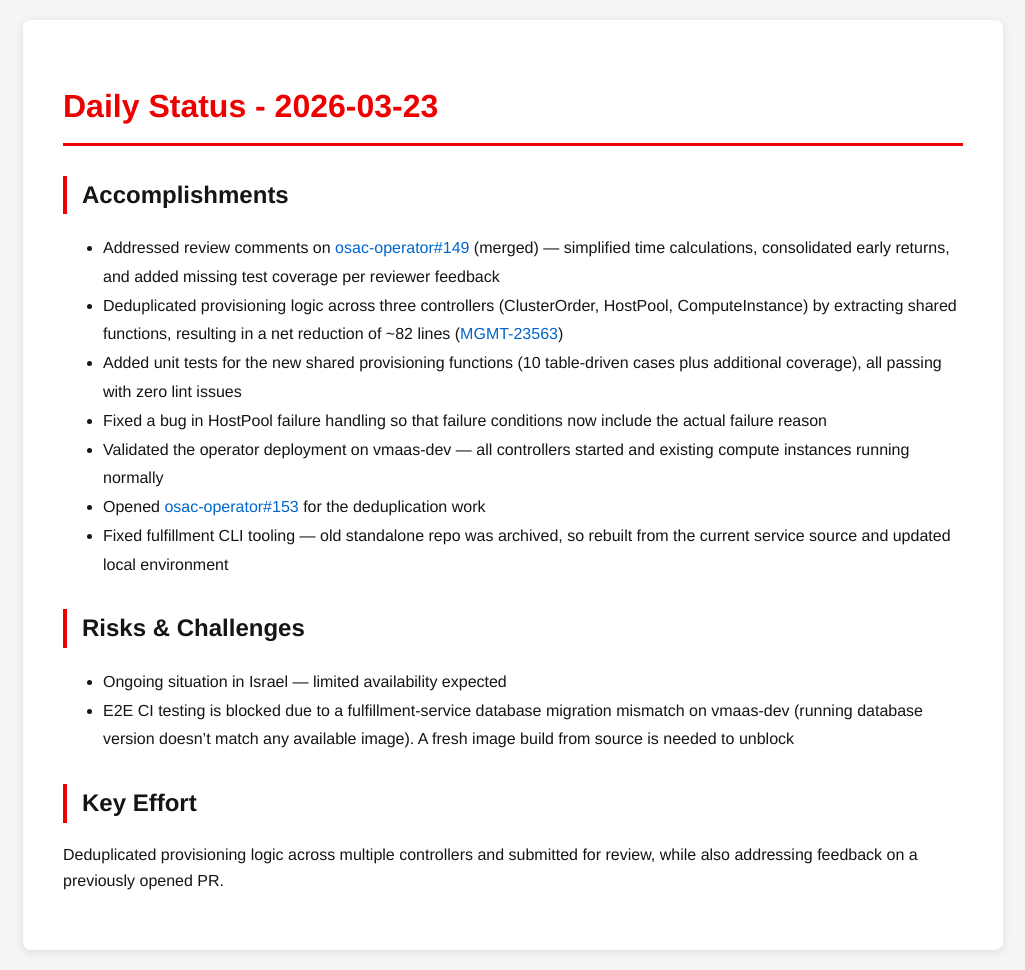
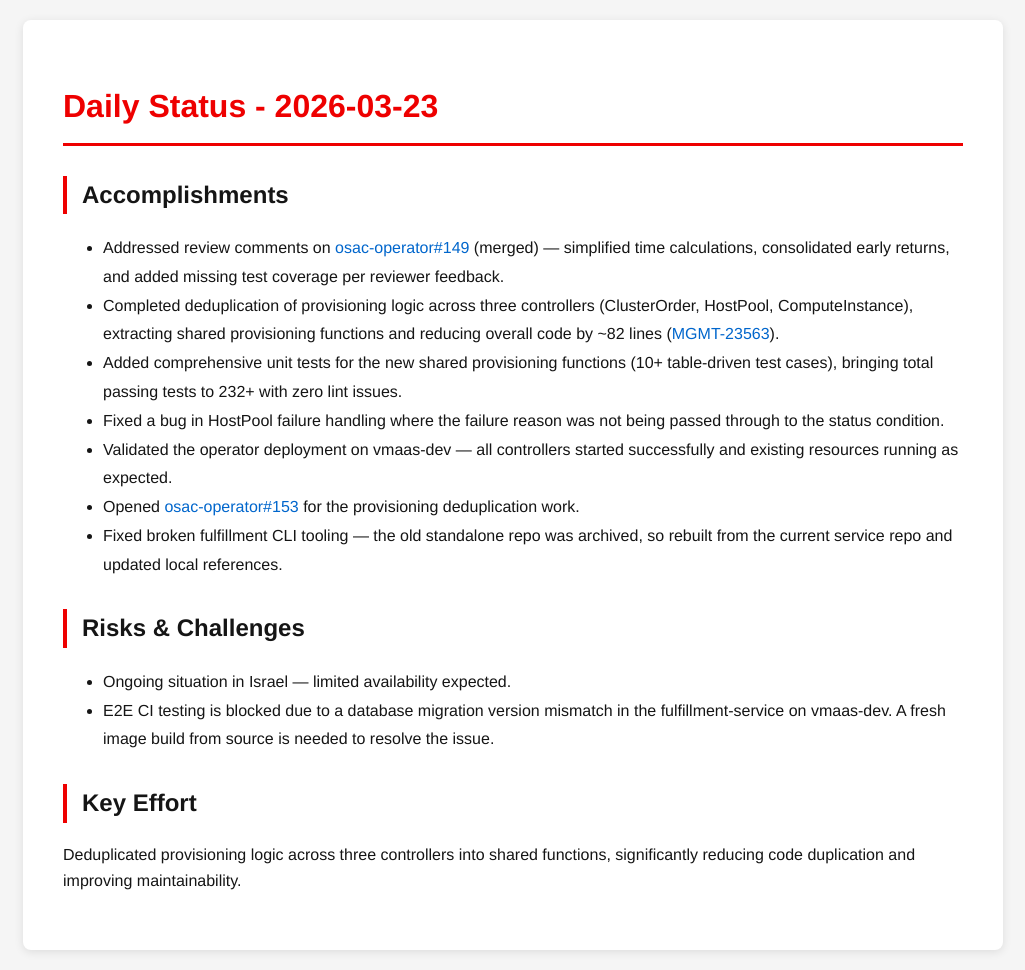
Before and after one commit to tzvatot/daily-status, a Jekyll site: the page built from 2026-03-23.md, in a window 1280 px wide. Shown: the whole page, without its empty margins (127-1152 px from the left). Built offline with Jekyll 4.4.1, drawn with Linux system fonts in a browser that asks for light colours.

Commit message:
Daily status update - 2026-03-23

```diff
--- a/2026-03-23.md
+++ b/2026-03-23.md
@@ -7,17 +7,17 @@ date: 2026-03-23
 # Daily Status - 2026-03-23
 
 ## Accomplishments
-- Addressed review comments on [osac-operator#149](https://github.com/osac-project/osac-operator/pull/149) (merged) — simplified time calculations, consolidated early returns, and added missing test coverage per reviewer feedback
-- Deduplicated provisioning logic across three controllers (ClusterOrder, HostPool, ComputeInstance) by extracting shared functions, resulting in a net reduction of ~82 lines ([MGMT-23563](https://issues.redhat.com/browse/MGMT-23563))
-- Added unit tests for the new shared provisioning functions (10 table-driven cases plus additional coverage), all passing with zero lint issues
-- Fixed a bug in HostPool failure handling so that failure conditions now include the actual failure reason
-- Validated the operator deployment on vmaas-dev — all controllers started and existing compute instances running normally
-- Opened [osac-operator#153](https://github.com/osac-project/osac-operator/pull/153) for the deduplication work
-- Fixed fulfillment CLI tooling — old standalone repo was archived, so rebuilt from the current service source and updated local environment
+- Addressed review comments on [osac-operator#149](https://github.com/osac-project/osac-operator/pull/149) (merged) — simplified time calculations, consolidated early returns, and added missing test coverage per reviewer feedback.
+- Completed deduplication of provisioning logic across three controllers (ClusterOrder, HostPool, ComputeInstance), extracting shared provisioning functions and reducing overall code by ~82 lines ([MGMT-23563](https://issues.redhat.com/browse/MGMT-23563)).
+- Added comprehensive unit tests for the new shared provisioning functions (10+ table-driven test cases), bringing total passing tests to 232+ with zero lint issues.
+- Fixed a bug in HostPool failure handling where the failure reason was not being passed through to the status condition.
+- Validated the operator deployment on vmaas-dev — all controllers started successfully and existing resources running as expected.
+- Opened [osac-operator#153](https://github.com/osac-project/osac-operator/pull/153) for the provisioning deduplication work.
+- Fixed broken fulfillment CLI tooling — the old standalone repo was archived, so rebuilt from the current service repo and updated local references.
 
 ## Risks & Challenges
-- Ongoing situation in Israel — limited availability expected
-- E2E CI testing is blocked due to a fulfillment-service database migration mismatch on vmaas-dev (running database version doesn't match any available image). A fresh image build from source is needed to unblock
+- Ongoing situation in Israel — limited availability expected.
+- E2E CI testing is blocked due to a database migration version mismatch in the fulfillment-service on vmaas-dev. A fresh image build from source is needed to resolve the issue.
 
 ## Key Effort
-Deduplicated provisioning logic across multiple controllers and submitted for review, while also addressing feedback on a previously opened PR.
+Deduplicated provisioning logic across three controllers into shared functions, significantly reducing code duplication and improving maintainability.
```
